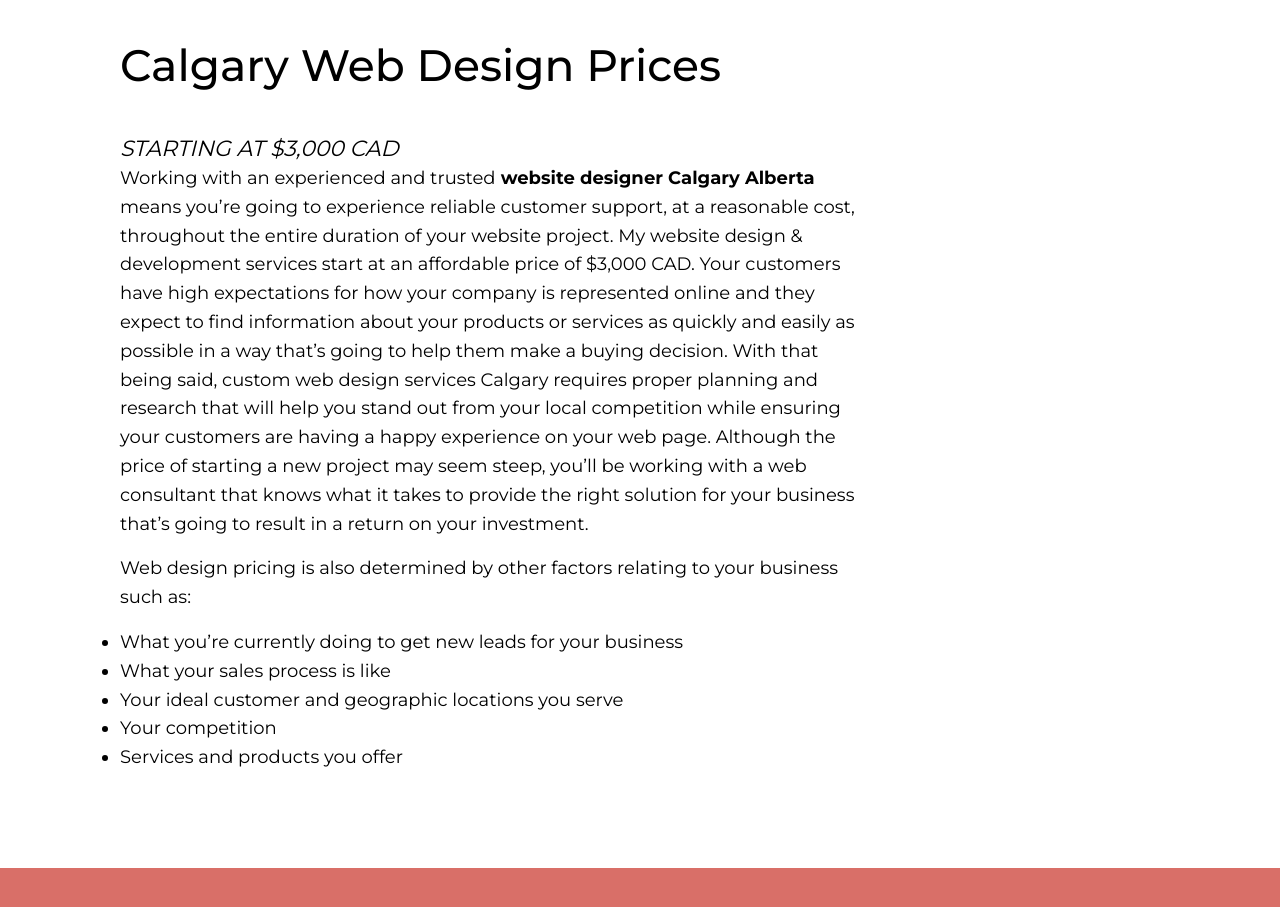
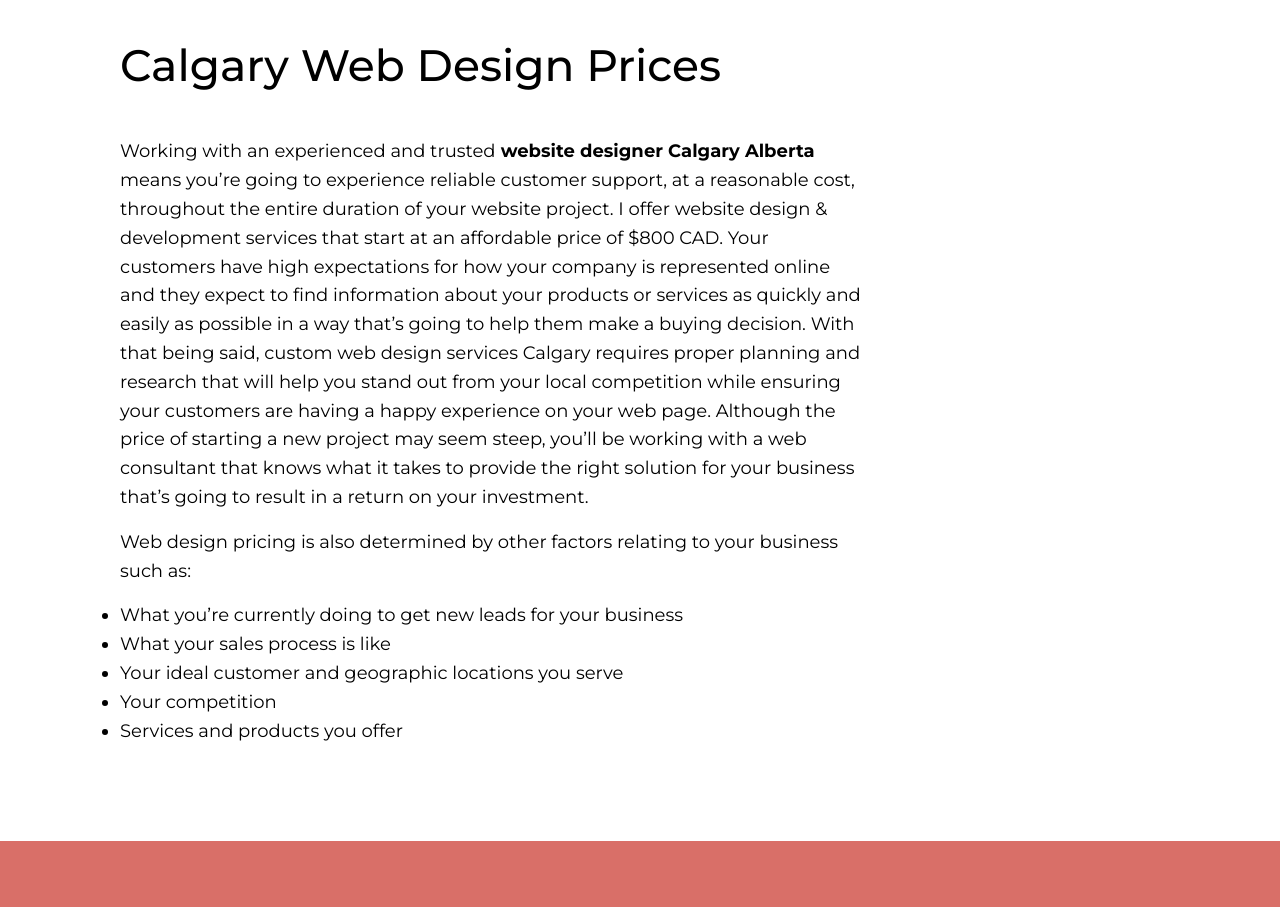
Before and after one commit to aaronjtonner/atwebsolutions, a Gatsby site: page /services/web-designer-calgary in a window 1280 px wide. Shown: the part 7340-8247 px from the top of the page. Built offline with nearby package versions, Linux system fonts and the light colour scheme; Gatsby itself is replaced by a stand-in of ours; some packages are replaced by stand-ins of ours.

Commit message:
change price

```diff
--- a/src/pages/services/web-designer-calgary.js
+++ b/src/pages/services/web-designer-calgary.js
@@ -207,27 +207,25 @@ export default function WebDesignerCalgary() {
         <Container>
           <TextWrapper>
             <h2 className="title">calgary web design prices</h2>
-            <span className="heading upper italics">
-              starting at $3,000 CAD
-            </span>
+
             <p>
               Working with an experienced and trusted
               <strong> website designer Calgary Alberta</strong> means you’re
               going to experience reliable customer support, at a reasonable
-              cost, throughout the entire duration of your website project. My
-              website design & development services start at an affordable price
-              of $3,000 CAD. Your customers have high expectations for how your
-              company is represented online and they expect to find information
-              about your products or services as quickly and easily as possible
-              in a way that’s going to help them make a buying decision. With
-              that being said, custom web design services Calgary requires
-              proper planning and research that will help you stand out from
-              your local competition while ensuring your customers are having a
-              happy experience on your web page. Although the price of starting
-              a new project may seem steep, you’ll be working with a web
-              consultant that knows what it takes to provide the right solution
-              for your business that’s going to result in a return on your
-              investment.
+              cost, throughout the entire duration of your website project. I
+              offer website design & development services that start at an
+              affordable price of $800 CAD. Your customers have high
+              expectations for how your company is represented online and they
+              expect to find information about your products or services as
+              quickly and easily as possible in a way that’s going to help them
+              make a buying decision. With that being said, custom web design
+              services Calgary requires proper planning and research that will
+              help you stand out from your local competition while ensuring your
+              customers are having a happy experience on your web page. Although
+              the price of starting a new project may seem steep, you’ll be
+              working with a web consultant that knows what it takes to provide
+              the right solution for your business that’s going to result in a
+              return on your investment.
             </p>
             <p>
               Web design pricing is also determined by other factors relating to
```
